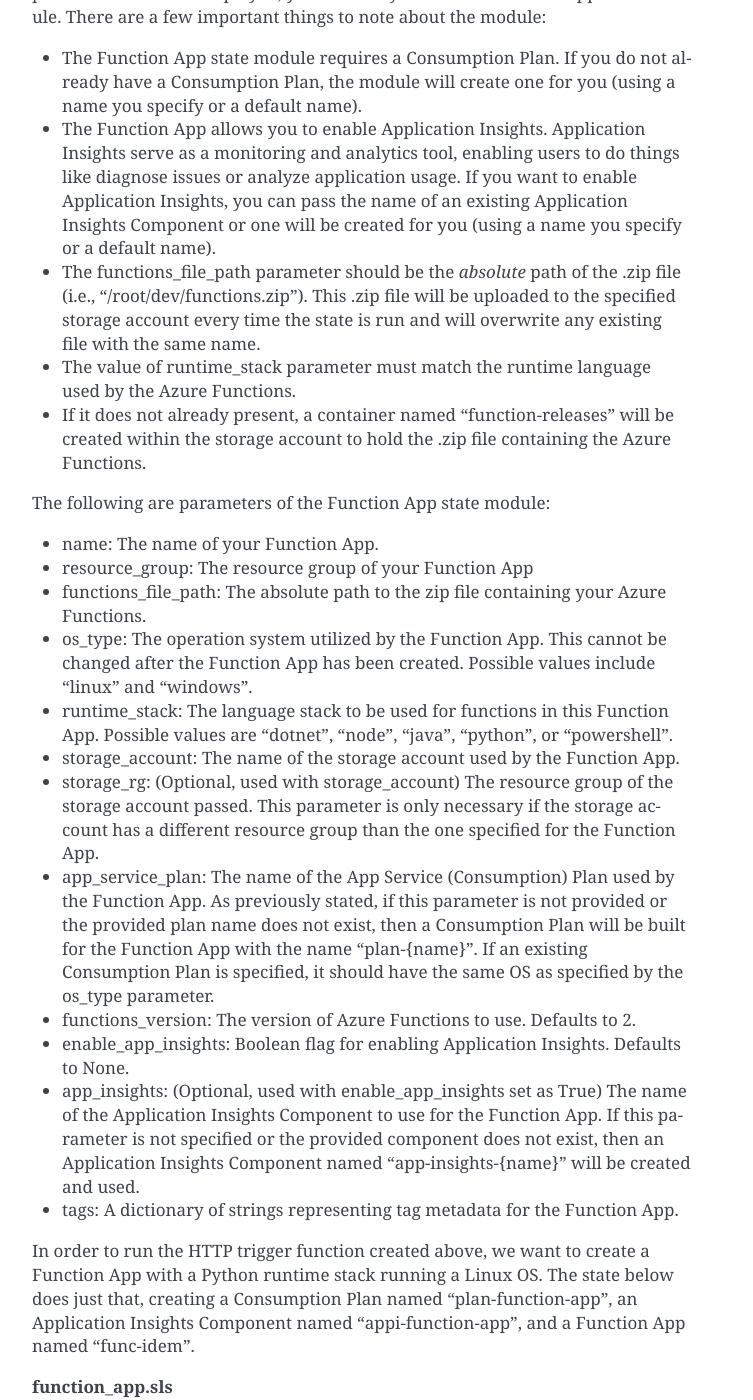
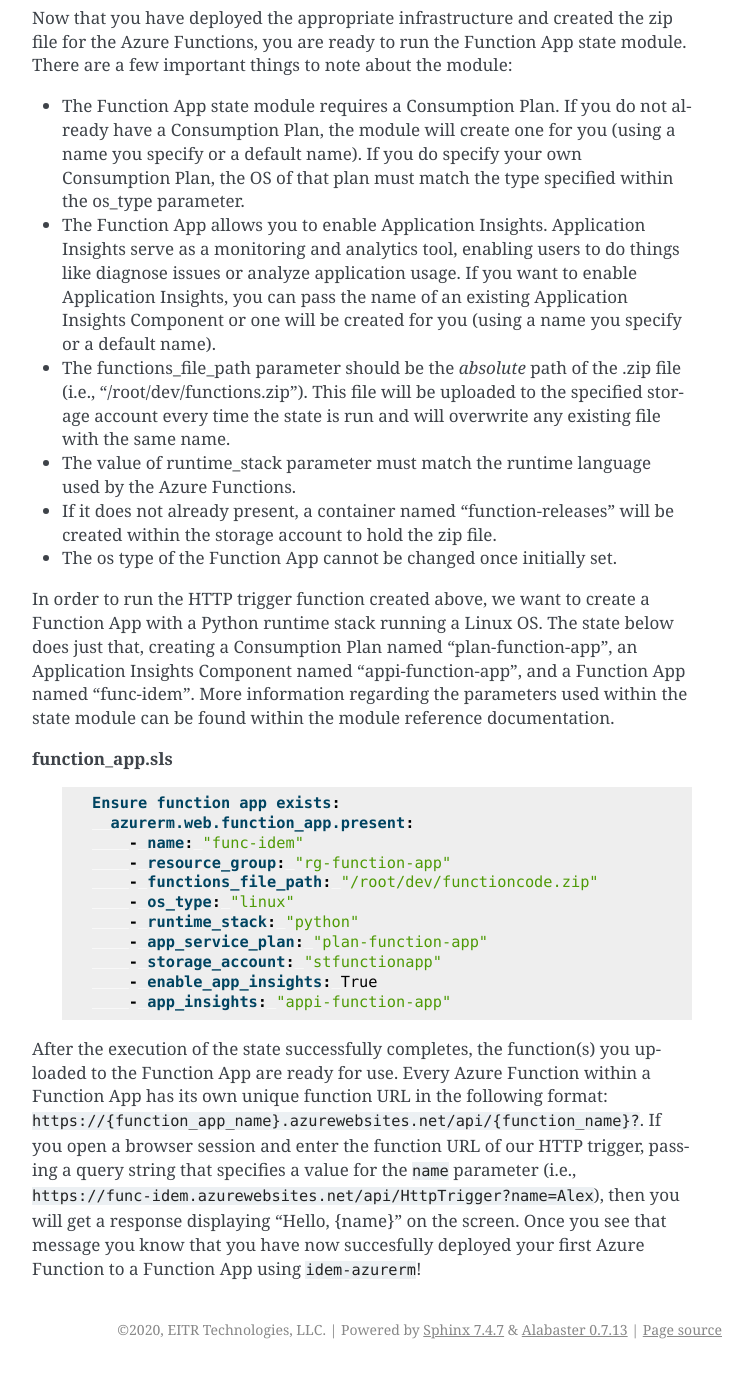
Before and after one commit to eitrtechnologies/idem-azurerm, a Sphinx documentation site: the page built from docs/topics/functionsquickstart.rst, in a window 1280 px wide and 1400 px high, scrolled down 3181 px. Shown: the whole window, without its empty margins (388-1141 px from the left). Built offline with Sphinx 7.4.7, drawn with Linux system fonts in a browser that asks for light colours; after the commit the page ends 4550 px from its top, so only the background shows below that; some of the changed text lies outside the part shown.

Commit message:
Additional edits

```diff
--- a/docs/topics/functionsquickstart.rst
+++ b/docs/topics/functionsquickstart.rst
@@ -5,9 +5,9 @@
 application. Azure Function Apps are applications used to group Azure Functions together, allowing for easier
 management, deployment, and resource sharing. The ``idem-azurerm`` Function App state module provides users with a way
 to build Function Apps and upload their Azure Functions to be serverlessly executed. This quickstart guide demonstrates
-that functionality, showing the creation of a Function App containing a HTTP trigger function. The HTTP trigger function
-will be run whenever it receives an HTTP request, responding based on information passed within the request. In this
-case, the HTTP trigger function will respond to the HTTP request with "Hello, {name}" where {name} is passed in as a
+the deployment of a HTTP trigger function within a Function App created using the state module. The HTTP trigger
+function will run whenever it receives an HTTP request, responding based on information passed within the request. In
+this case, the HTTP trigger function will respond to the HTTP request with "Hello, {name}" where {name} is passed as a
 query parameter.
 
 Azure Function Creation
@@ -15,11 +15,11 @@
 Refer to the "Installation" and "Credentials" sections of the `Getting Started Guide <gettingstarted.html>`_ to get any
 prerequisites set up if this is your first time with ``idem-azurerm``.
 
-The first step of this demonstration is to create any Azure Functions you want stored within your function App. You can
-develop find information about developing Azure Functions locally `here <https://docs.microsoft.com/en-us/azure/azure-functions/functions-develop-local>`_.
+The first step is to create any Azure Functions you want stored within your function App. You can find information about
+developing Azure Functions locally `here <https://docs.microsoft.com/en-us/azure/azure-functions/functions-develop-local>`_.
 The Function App state module will upload any Azure Functions you create into a storage account. The Azure Functions
-must be stored within a compressed (.zip) file when uploaded to the storage account. The contents of the compressed
-(.zip) file will resemble the following file structure::
+must be stored within a compressed (.zip) file in order to be uploaded to the storage account via the state module. The
+contents of the compressed (.zip) file will resemble the following file structure::
 
     | functionapp.zip
     |   - host.json
@@ -40,7 +40,7 @@
     |     - function.json
     |     - __init__.py
 
-Below is the content of each files used for this demonstration:
+Below is the content of each files necessary for the demonstration:
 
 **host.json**
     .. code-block:: JSON
@@ -111,13 +111,14 @@
             ]
         }
 
-You can use the provided files and folder structure to create the necessary .zip file.
+You can recreate the zipe file used for this guickstart guide with all of the provided files and the specified folder
+structure above.
 
-State Usage
-===========
+Infrastructure Setup
+====================
 In order to use the ``idem-azurerm`` Function App state module, you must have a resource group for the Function App to
-preside within and storage account of kind "Storage" or "StorageV2" that will be used to store the Azure Functions for
-the Function App. Below is a state file setting up the resource group and storage account that will be used for
+preside within and a storage account of the kind "Storage" or "StorageV2" that will be used to store the Azure Functions
+for the Function App. Below is a state file that sets up the resource group and storage account that will be used for
 this demonstration:
 
 **setup.sls**
@@ -139,48 +140,30 @@
             - sku: "Standard_LRS"
             - location: "eastus"
 
-Now that you have the .zip file containg Azure Functions created and the appropriate infrastructure deployed, you are
+State Module Usage
+==================
+Now that you have deployed the appropriate infrastructure and created the zip file for the Azure Functions, you are
 ready to run the Function App state module. There are a few important things to note about the module:
 
 * The Function App state module requires a Consumption Plan. If you do not already have a Consumption Plan, the module
-  will create one for you (using a name you specify or a default name).
+  will create one for you (using a name you specify or a default name). If you do specify your own Consumption Plan, the
+  OS of that plan must match the type specified within the os_type parameter.
 * The Function App allows you to enable Application Insights. Application Insights serve as a monitoring and analytics
   tool, enabling users to do things like diagnose issues or analyze application usage. If you want to enable Application
   Insights, you can pass the name of an existing Application Insights Component or one will be created for you (using a
   name you specify or a default name).
 * The functions_file_path parameter should be the *absolute* path of the .zip file (i.e., "/root/dev/functions.zip").
-  This .zip file will be uploaded to the specified storage account every time the state is run and will overwrite any
+  This file will be uploaded to the specified storage account every time the state is run and will overwrite any
   existing file with the same name.
 * The value of runtime_stack parameter must match the runtime language used by the Azure Functions.
 * If it does not already present, a container named "function-releases" will be created within the storage account to
-  hold the .zip file containing the Azure Functions.
-
-The following are parameters of the Function App state module:
-
-* name: The name of your Function App.
-* resource_group: The resource group of your Function App
-* functions_file_path: The absolute path to the zip file containing your Azure Functions.
-* os_type: The operation system utilized by the Function App. This cannot be changed after the Function App has
-  been created. Possible values include "linux" and "windows".
-* runtime_stack: The language stack to be used for functions in this Function App. Possible values are "dotnet",
-  "node", "java", "python", or "powershell".
-* storage_account: The name of the storage account used by the Function App.
-* storage_rg: (Optional, used with storage_account) The resource group of the storage account passed. This parameter
-  is only necessary if the storage account has a different resource group than the one specified for the Function App.
-* app_service_plan: The name of the App Service (Consumption) Plan used by the Function App. As previously stated, if
-  this parameter is not provided or the provided plan name does not exist, then a Consumption Plan will be built for the
-  Function App with the name "plan-{name}". If an existing Consumption Plan is specified, it should have the same OS as
-  specified by the os_type parameter.
-* functions_version: The version of Azure Functions to use. Defaults to 2.
-* enable_app_insights: Boolean flag for enabling Application Insights. Defaults to None.
-* app_insights: (Optional, used with enable_app_insights set as True) The name of the Application Insights Component to
-  use for the Function App. If this parameter is not specified or the provided component does not exist, then an
-  Application Insights Component named "app-insights-{name}" will be created and used.
-* tags: A dictionary of strings representing tag metadata for the Function App.
+  hold the zip file.
+* The os type of the Function App cannot be changed once initially set.
 
 In order to run the HTTP trigger function created above, we want to create a Function App with a Python runtime stack
 running a Linux OS. The state below does just that, creating a Consumption Plan named "plan-function-app", an
-Application Insights Component named "appi-function-app", and a Function App named "func-idem".
+Application Insights Component named "appi-function-app", and a Function App named "func-idem". More information
+regarding the parameters used within the state module can be found within the module reference documentation.
 
 **function_app.sls**
     .. code-block:: yaml
@@ -198,8 +181,8 @@
             - app_insights: "appi-function-app"
 
 After the execution of the state successfully completes, the function(s) you uploaded to the Function App are ready for
-use. Every Azure Function within a Function App has its own unique function URL in the format ``https://{function_app_name}.azurewebsites.net/api/{function_name}?``.
+use. Every Azure Function within a Function App has its own unique function URL in the following format: ``https://{function_app_name}.azurewebsites.net/api/{function_name}?``.
 If you open a browser session and enter the function URL of our HTTP trigger, passing a query string that specifies a
 value for the ``name`` parameter (i.e., ``https://func-idem.azurewebsites.net/api/HttpTrigger?name=Alex``), then you
-will get a response displaying "Hello, {name}" on the screen. You have now succesfully deployed your first Azure
-Function using ``idem-azurerm``!
+will get a response displaying "Hello, {name}" on the screen. Once you see that message you know that you have now
+succesfully deployed your first Azure Function to a Function App using ``idem-azurerm``!
```
Also changed, not shown: other parts of docs/topics/functionsquickstart.rst (+1 -1 lines).
